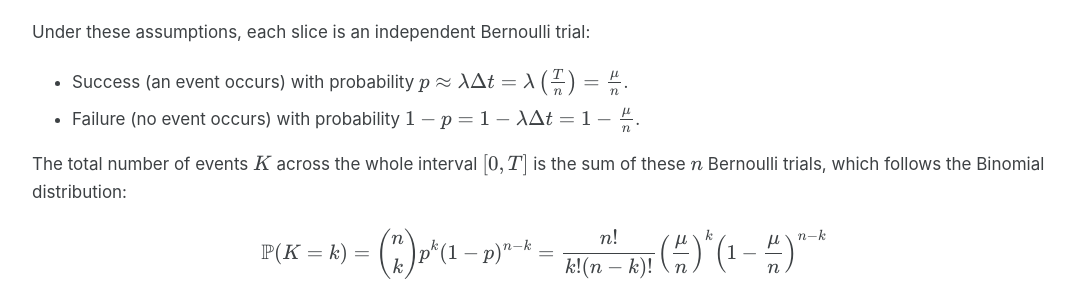
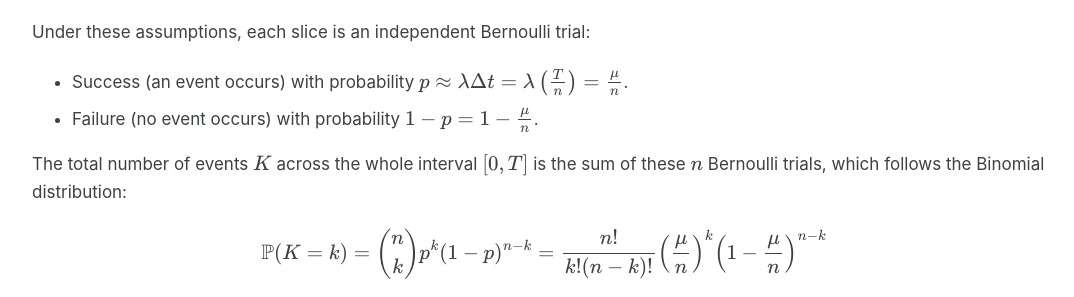
Before and after one commit to marsset/marsset.github.io, a Jekyll site: the page built from _posts/2026-11-07-poisson-distribution.markdown, in a window 1280 px wide and 900 px high, scrolled down 858 px. Shown: the part 155-452 px from the top of the window, without its empty margins (96-1170 px from the left). Built offline with Jekyll 4.4.1, drawn with Linux system fonts in a browser that asks for light colours; cached includes are drawn as plain includes; formulas are drawn with MathJax 3.

Commit message:
Simplify failure probability to 1 - mu/n

```diff
--- a/_posts/2026-11-07-poisson-distribution.markdown
+++ b/_posts/2026-11-07-poisson-distribution.markdown
@@ -44,7 +44,7 @@ We make two physical assumptions:
 
 Under these assumptions, each slice is an independent Bernoulli trial:
 * Success (an event occurs) with probability $$p \approx \lambda \Delta t = \lambda \left(\frac{T}{n}\right) = \frac{\mu}{n}$$.
-* Failure (no event occurs) with probability $$1 - p = 1 - \lambda \Delta t = 1 - \frac{\mu}{n}$$.
+* Failure (no event occurs) with probability $$1 - p = 1 - \frac{\mu}{n}$$.
 
 The total number of events $$K$$ across the whole interval $$[0, T]$$ is the sum of these $$n$$ Bernoulli trials, which follows the Binomial distribution:
 
```
